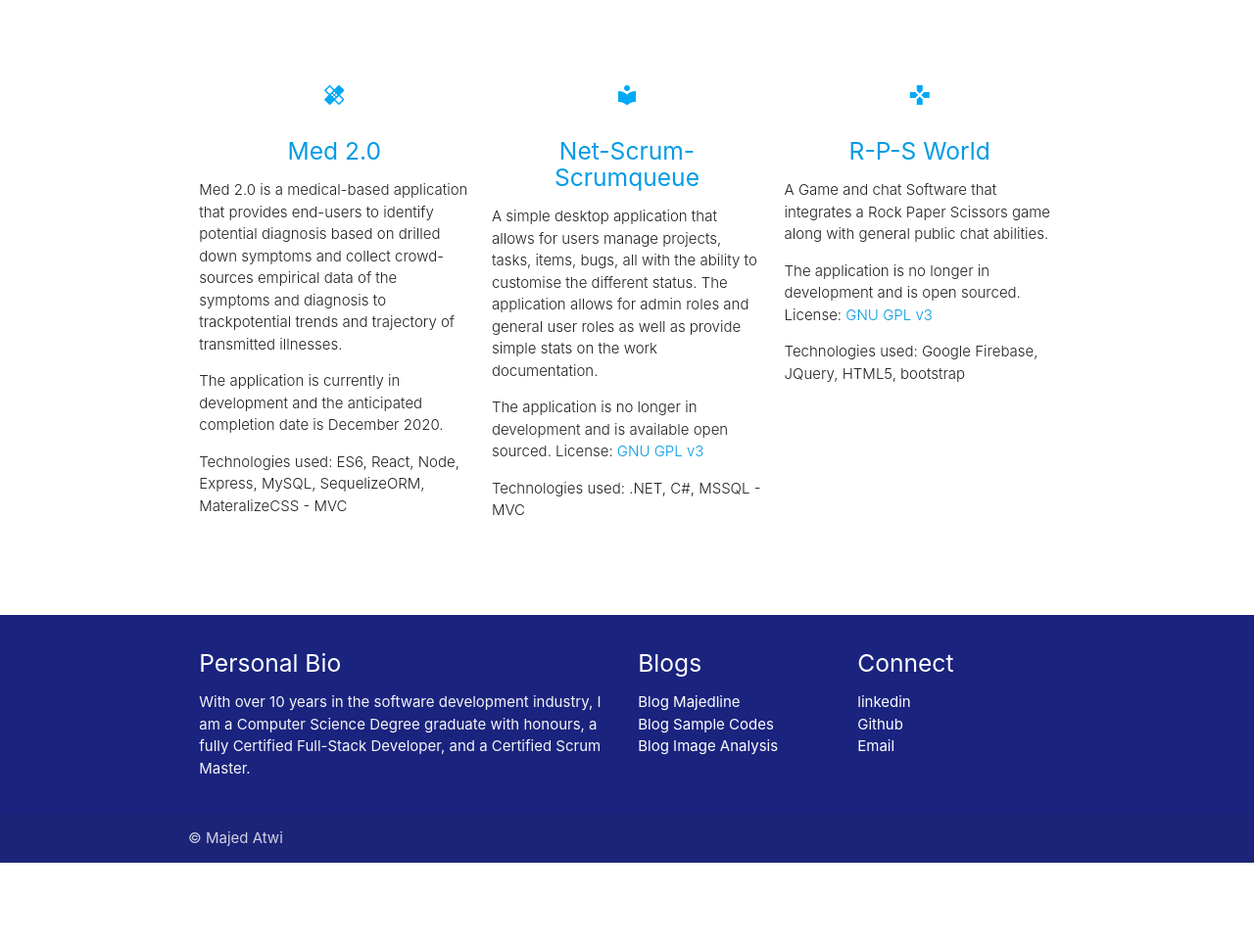
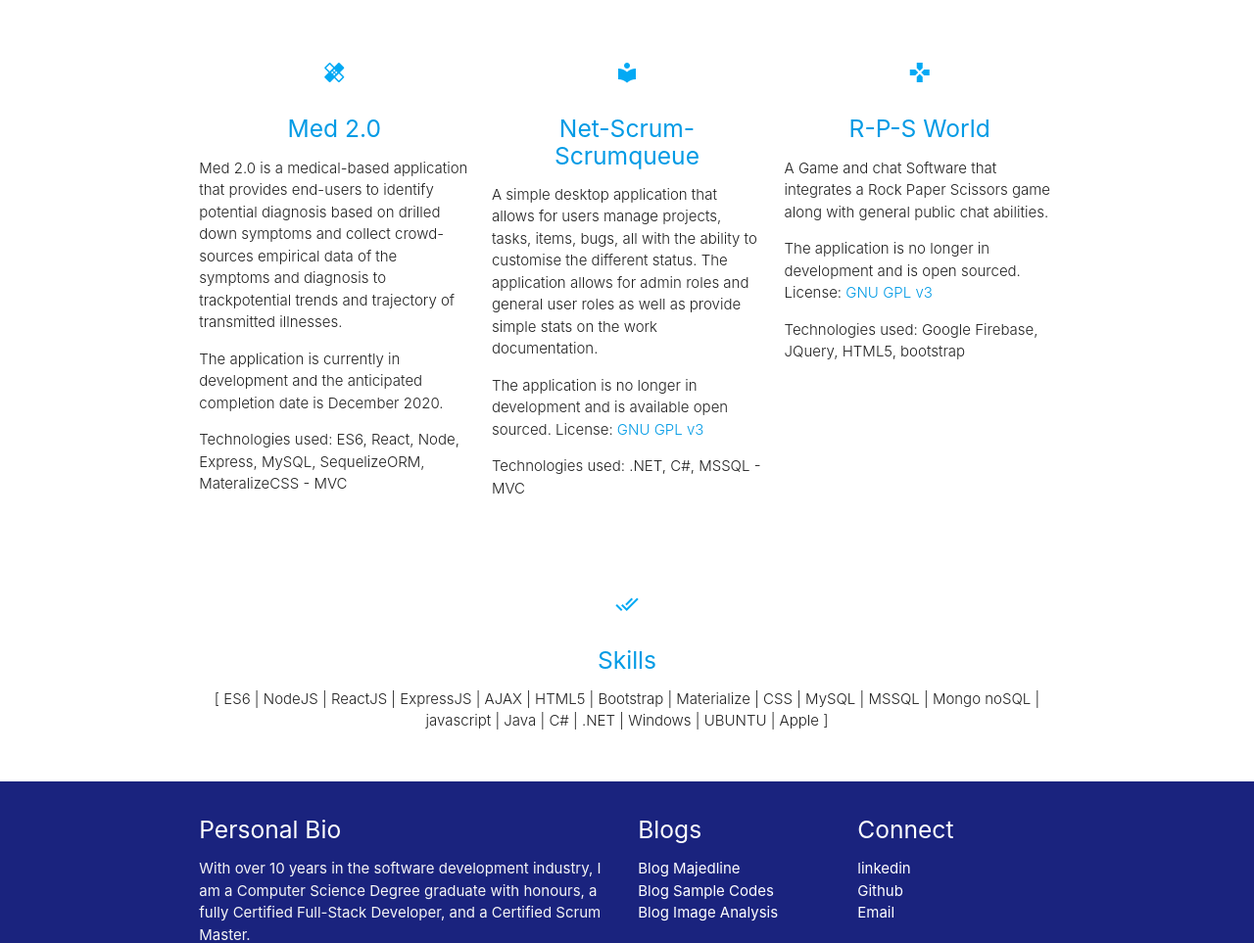
Before and after one commit to majedline/majedline.github.io, a plain HTML site: page index.html in a window 1280 px wide. Shown: the part 261-1224 px from the top of the page at 98% size. Before the commit the page ends 1142 px from the top, so only its background shows below. Drawn offline with Linux system fonts and the light colour scheme.

Commit message:
Added skills

```diff
--- a/index.html
+++ b/index.html
@@ -33,7 +33,7 @@
     <!-- *********************************** -->
     <div class="section no-pad-bot" id="index-banner">
         <div class="container">
-            <br><br>
+            <br>
             <div class="row center">
                 <h5 class="header col s12 light">
                     Welcome to Majed's Personal Porfolio
@@ -118,8 +118,20 @@
                 </div>
             </div>
 
+            <div class="row">
+                <div class="col s12 m12">
+                    <div class="icon-block">
+                        <h2 class="center light-blue-text"><i class="material-icons">done_all</i></h2>
+                        <h5 class="center"><a href="https://github.com/majedline/RPS-Multiplayer">Skills</a></h5>
+                        <p class="light center">
+                           [ ES6 | NodeJS | ReactJS | ExpressJS | AJAX | HTML5 | Bootstrap | Materialize | CSS | MySQL | MSSQL |
+                            Mongo noSQL | javascript | Java | C# | .NET | Windows | UBUNTU | Apple ]
+                        </p>
+                    </div>
+                </div>
+            </div>
+
         </div>
-        <br><br>
     </div>
 
 
@@ -151,7 +163,8 @@
                     <ul>
                         <li><a class="white-text" href="https://www.linkedin.com/in/majedatwi/">linkedin</a></li>
                         <li><a class="white-text" href="https://github.com/majedline">Github</a></li>
-                        <li><a class="white-text" href="mailto:majed.blog@gmail.com?Subject=Hello%20From%20Profile%20Page!">Email</a></li>
+                        <li><a class="white-text"
+                                href="mailto:majed.blog@gmail.com?Subject=Hello%20From%20Profile%20Page!">Email</a></li>
 
                     </ul>
                 </div>
```
